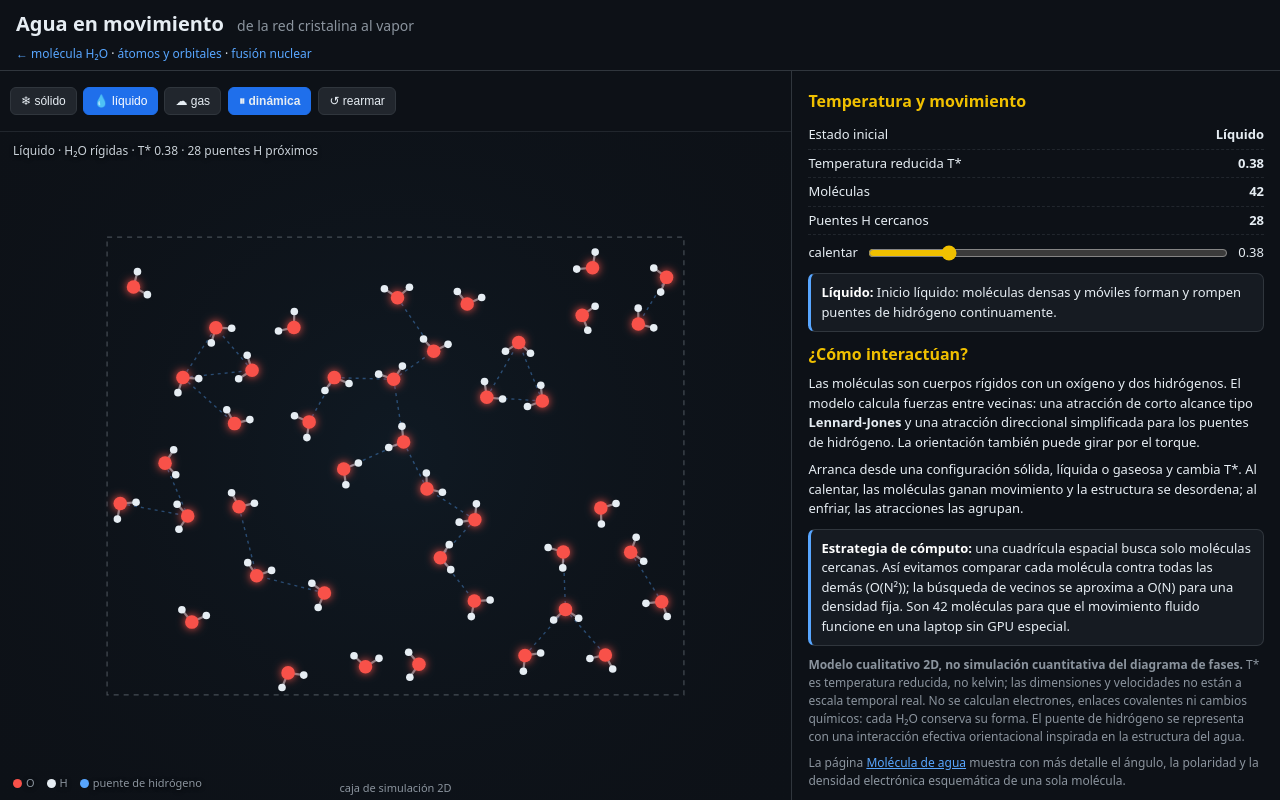
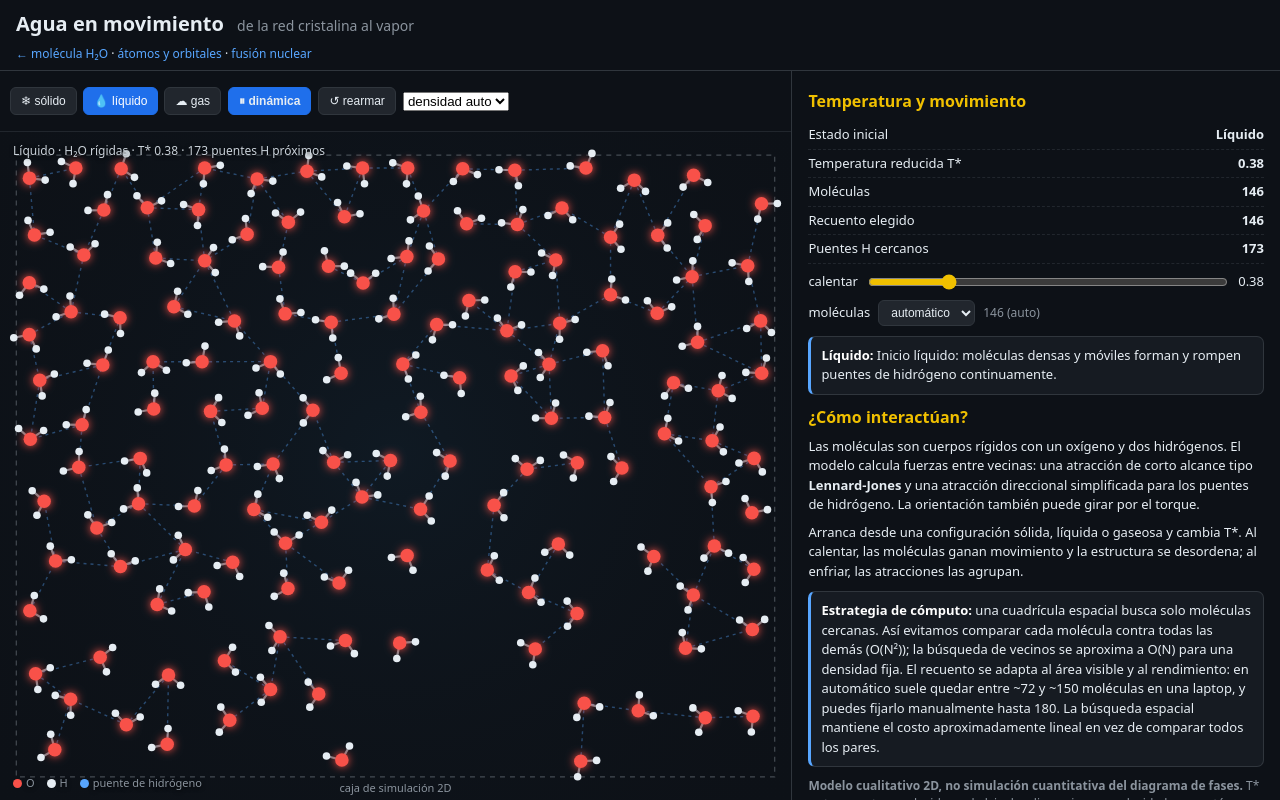
Before and after one commit to alrobles/atomic-simulation, a plain HTML site: page estados-agua.html in a window 1280 px wide. Drawn offline with Linux system fonts and the light colour scheme; animation ran at ten frames a second.

Commit message:
feat(estados-agua): recuento de moleculas configurable y ajuste automatico
- recuento entre 54 y 180 moleculas (automatico por area y rendimiento, o fijo)
- caja de simulacion derivada de la densidad de fase, no de constantes fijas
- medida de FPS para adaptar el recuento

```diff
--- a/estados-agua.html
+++ b/estados-agua.html
@@ -60,6 +60,14 @@
       </div>
       <button id="btnRun" class="go">⏸ dinámica</button>
       <button id="btnReset">↺ rearmar</button>
+      <select id="count" aria-label="Número de moléculas">
+        <option value="auto">densidad auto</option>
+        <option value="72">72</option>
+        <option value="96">96</option>
+        <option value="120">120</option>
+        <option value="150">150</option>
+        <option value="180">180</option>
+      </select>
     </div>
     <div id="canvasWrap">
       <svg id="fallback" viewBox="0 0 600 400" role="img" aria-label="Dibujo de respaldo de moléculas de agua">
@@ -92,14 +100,23 @@
     <h2>Temperatura y movimiento</h2>
     <div class="metric"><span>Estado inicial</span><b id="phaseName">Líquido</b></div>
     <div class="metric"><span>Temperatura reducida T*</span><b id="tempRead">0.38</b></div>
-    <div class="metric"><span>Moléculas</span><b id="nRead">42</b></div>
+    <div class="metric"><span>Moléculas</span><b id="nRead">—</b></div>
+    <div class="metric"><span>Recuento elegido</span><b id="countRead">auto</b></div>
     <div class="metric"><span>Puentes H cercanos</span><b id="hbRead">—</b></div>
     <div class="range"><span>calentar</span><input id="temp" type="range" min="8" max="150" value="38"><span id="tempVal">0.38</span></div>
+    <div class="range"><span>moléculas</span><select id="countSide" style="background:#21262d;color:#e6edf3;border:1px solid #30363d;border-radius:6px;padding:4px 8px;font-size:12px">
+      <option value="auto">automático</option>
+      <option value="72">72</option>
+      <option value="96">96</option>
+      <option value="120">120</option>
+      <option value="150">150</option>
+      <option value="180">180</option>
+    </select><span id="countReadSide" class="note"></span></div>
     <div class="callout" id="phaseDesc"></div>
     <h2>¿Cómo interactúan?</h2>
     <p>Las moléculas son cuerpos rígidos con un oxígeno y dos hidrógenos. El modelo calcula fuerzas entre vecinas: una atracción de corto alcance tipo <b>Lennard‑Jones</b> y una atracción direccional simplificada para los puentes de hidrógeno. La orientación también puede girar por el torque.</p>
     <p>Arranca desde una configuración sólida, líquida o gaseosa y cambia T*. Al calentar, las moléculas ganan movimiento y la estructura se desordena; al enfriar, las atracciones las agrupan.</p>
-    <div class="callout"><b>Estrategia de cómputo:</b> una cuadrícula espacial busca solo moléculas cercanas. Así evitamos comparar cada molécula contra todas las demás (O(N²)); la búsqueda de vecinos se aproxima a O(N) para una densidad fija. Son 42 moléculas para que el movimiento fluido funcione en una laptop sin GPU especial.</div>
+    <div class="callout"><b>Estrategia de cómputo:</b> una cuadrícula espacial busca solo moléculas cercanas. Así evitamos comparar cada molécula contra todas las demás (O(N²)); la búsqueda de vecinos se aproxima a O(N) para una densidad fija. El recuento se adapta al área visible y al rendimiento: en automático suele quedar entre ~72 y ~150 moléculas en una laptop, y puedes fijarlo manualmente hasta 180. La búsqueda espacial mantiene el costo aproximadamente lineal en vez de comparar todos los pares.</div>
     <p class="note"><b>Modelo cualitativo 2D, no simulación cuantitativa del diagrama de fases.</b> T* es temperatura reducida, no kelvin; las dimensiones y velocidades no están a escala temporal real. No se calculan electrones, enlaces covalentes ni cambios químicos: cada H₂O conserva su forma. El puente de hidrógeno se representa con una interacción efectiva orientacional inspirada en la estructura del agua.</p>
     <p class="note">La página <a href="agua.html" style="color:#58a6ff">Molécula de agua</a> muestra con más detalle el ángulo, la polaridad y la densidad electrónica esquemática de una sola molécula.</p>
   </aside>
--- a/js/estados-agua.js
+++ b/js/estados-agua.js
@@ -4,7 +4,9 @@
 (function () {
 "use strict";
 
-const N = 42;
+const MIN_PARTICLES = 54;
+const MAX_PARTICLES = 180;
+const DEFAULT_PARTICLES = 96;
 const SIGMA = 1;
 const CUTOFF = 2.5 * SIGMA;
 const EPS_LJ = 0.22;
@@ -45,8 +47,9 @@ const canvas = $("sim"), ctx = canvas.getContext("2d");
 const COLORS = { bg: "#0d1117", O: "#f85149", H: "#e6edf3", hb: "#58a6ff", gold: "#f0c000" };
 
 let molecules = [], bonds = [], phase = "liquid", targetT = PHASES.liquid.target;
+let particleTarget = DEFAULT_PARTICLES, manualCount = 0, perfEma = 16.7, lastAdapt = 0;
 let paused = false, box = { x: 0, y: 0, w: 0, h: 0 }, unit = 40;
-let W = 0, H = 0, frameCount = 0, statCount = 0;
+let W = 0, H = 0, frameCount = 0, statCount = 0, fpsWindow = [];
 let last = performance.now(), prng = 90210;
 
 function rand() {
@@ -69,17 +72,15 @@ function fit() {
 }
 
 function setBox() {
-  const fullW = Math.max(9, (W - 32) / unit);
-  const fullH = Math.max(8, (H - 32) / unit);
-  if (phase === "gas") {
-    box.w = fullW; box.h = fullH;
-  } else if (phase === "liquid") {
-    box.w = Math.min(fullW, Math.max(10.5, fullW * 0.76));
-    box.h = Math.min(fullH, Math.max(8.2, fullH * 0.72));
-  } else {
-    box.w = Math.min(fullW, Math.max(10, 11.2));
-    box.h = Math.min(fullH, Math.max(8, 9.2));
-  }
+  const n = molecules.length || particleTarget;
+  const density = phase === "gas" ? 0.30 : phase === "liquid" ? 0.52 : 0.62;
+  const aspect = phase === "gas" ? 1.22 : 0.82;
+  const maxArea = Math.max(1, ((W - 40) / unit) * ((H - 40) / unit));
+  const need = Math.sqrt(n / density);
+  let w = need, h = need * aspect;
+  if (w * h > maxArea) { const k = Math.sqrt(maxArea / (w * h)); w *= k; h *= k; }
+  box.w = Math.max(8, w);
+  box.h = Math.max(6.5, h);
   // Molecule coordinates are local to the centered simulation box.
   box.x = 0;
   box.y = 0;
@@ -98,7 +99,8 @@ function newMolecule(x, y, theta, thermalScale = 0.45) {
 function initializePositions() {
   molecules = [];
   if (phase === "solid") {
-    const nx = 7, ny = 6, spacing = 1.08;
+    const nx = Math.max(4, Math.ceil(Math.sqrt(particleTarget * box.w / Math.max(1, box.h))));
+    const ny = Math.ceil(particleTarget / nx), spacing = Math.min(1.15, Math.max(0.88, Math.sqrt((box.w * box.h) / particleTarget)));
     const gridW = (nx - 1) * spacing, gridH = (ny - 1) * spacing * 0.88;
     for (let row = 0; row < ny; row++) {
       for (let col = 0; col < nx; col++) {
@@ -109,7 +111,7 @@ function initializePositions() {
     }
   } else {
     let attempts = 0;
-    while (molecules.length < N && attempts++ < 12000) {
+    while (molecules.length < particleTarget && attempts++ < 12000) {
       const x = box.x + 0.8 + rand() * (box.w - 1.6);
       const y = box.y + 0.8 + rand() * (box.h - 1.6);
       if (molecules.every(m => (m.x - x) ** 2 + (m.y - y) ** 2 > 0.78 ** 2)) {
@@ -117,14 +119,71 @@ function initializePositions() {
       }
     }
     // Fallback only for narrow/mobile boxes where rejection sampling packs slowly.
-    while (molecules.length < N) {
-      const i = molecules.length, cols = 7;
+    while (molecules.length < particleTarget) {
+      const i = molecules.length, cols = Math.max(4, Math.ceil(Math.sqrt(particleTarget)));
       const x = box.x + 0.9 + (i % cols) * Math.max(0.9, (box.w - 1.8) / (cols - 1));
       const y = box.y + 0.9 + Math.floor(i / cols) * 0.95;
       molecules.push(newMolecule(Math.min(box.x + box.w - 0.6, x), Math.min(box.y + box.h - 0.6, y), rand() * Math.PI * 2, Math.sqrt(targetT) * 0.78));
     }
   }
   bonds = [];
+}
+
+function resizeParticles(next) {
+  next = Math.max(MIN_PARTICLES, Math.min(MAX_PARTICLES, Math.round(next)));
+  if (next === molecules.length) return;
+  if (next < molecules.length) { molecules.length = next; }
+  else {
+    while (molecules.length < next) {
+      const x = box.x + 0.8 + rand() * Math.max(1, box.w - 1.6);
+      const y = box.y + 0.8 + rand() * Math.max(1, box.h - 1.6);
+      molecules.push(newMolecule(x, y, rand() * Math.PI * 2, Math.sqrt(targetT) * 0.55));
+    }
+  }
+  particleTarget = next;
+  setBox();
+  computeForces();
+  updateStats();
+}
+
+function chooseParticleCount(mode) {
+  if (mode === "auto") {
+    const area = Math.max(1, W * H);
+    const base = Math.round(area / 2600);
+    particleTarget = Math.max(MIN_PARTICLES, Math.min(MAX_PARTICLES, base));
+    manualCount = 0;
+  } else {
+    manualCount = Math.max(MIN_PARTICLES, Math.min(MAX_PARTICLES, +mode || DEFAULT_PARTICLES));
+    particleTarget = manualCount;
+  }
+  resizeParticles(particleTarget);
+  const countRead = document.getElementById("countRead");
+  const countReadSide = document.getElementById("countReadSide");
+  const countSel = document.getElementById("count");
+  const countSelSide = document.getElementById("countSide");
+  const label = manualCount ? String(particleTarget) : "auto";
+  if (countRead) countRead.textContent = particleTarget;
+  if (countReadSide) countReadSide.textContent = `${particleTarget} (${label})`;
+  if (countSel) countSel.value = mode === "auto" ? "auto" : String(particleTarget);
+  if (countSelSide) countSelSide.value = mode === "auto" ? "auto" : String(particleTarget);
+}
+
+function adaptParticles(dtMs) {
+  perfEma = perfEma * 0.92 + dtMs * 0.08;
+  fpsWindow.push(dtMs);
+  if (fpsWindow.length > 45) fpsWindow.shift();
+  const now = performance.now();
+  if (now - lastAdapt < 1800) return;
+  lastAdapt = now;
+  const avg = fpsWindow.reduce((a, b) => a + b, 0) / fpsWindow.length;
+  if (manualCount) return;
+  if (avg > 24 && particleTarget < MAX_PARTICLES) {
+    resizeParticles(Math.min(MAX_PARTICLES, particleTarget + Math.max(6, Math.round(particleTarget * 0.08))));
+  } else if (avg > 34 && particleTarget < MAX_PARTICLES) {
+    resizeParticles(Math.min(MAX_PARTICLES, particleTarget + Math.max(4, Math.round(particleTarget * 0.05))));
+  } else if (avg < 13 && particleTarget > MIN_PARTICLES) {
+    resizeParticles(Math.max(MIN_PARTICLES, particleTarget - Math.max(6, Math.round(particleTarget * 0.10))));
+  }
 }
 
 function reset(nextPhase = phase) {
@@ -135,6 +194,7 @@ function reset(nextPhase = phase) {
   $("tempRead").textContent = targetT.toFixed(2);
   document.querySelectorAll("#phases button").forEach(b => b.classList.toggle("on", b.dataset.phase === phase));
   if (!fit()) { requestAnimationFrame(() => reset(nextPhase)); return; }
+  particleTarget = manualCount || particleTarget;
   setBox();
   prng = 90210 + Math.round(targetT * 1000);
   initializePositions();
@@ -284,6 +344,10 @@ function updateStats() {
   $("phaseName").textContent = phaseLabel;
   $("tempRead").textContent = targetT.toFixed(2);
   $("nRead").textContent = molecules.length;
+  const countRead = $("countRead");
+  const countReadSide = $("countReadSide");
+  if (countRead) countRead.textContent = particleTarget;
+  if (countReadSide) countReadSide.textContent = `${particleTarget} (${manualCount ? "manual" : "auto"})`;
   $("hbRead").textContent = bonds.length;
   $("tempVal").textContent = targetT.toFixed(2);
   $("label").textContent = `${phaseLabel} · H₂O rígidas · T* ${targetT.toFixed(2)} · ${bonds.length} puentes H próximos`;
@@ -301,6 +365,9 @@ $("btnRun").onclick = () => {
   paused = !paused;
   $("btnRun").textContent = paused ? "▶ continuar" : "⏸ dinámica";
 };
+const syncCount = e => chooseParticleCount(e.target.value);
+$("count").onchange = syncCount;
+$("countSide").onchange = syncCount;
 $("temp").oninput = e => {
   targetT = +e.target.value / 100;
   $("tempVal").textContent = targetT.toFixed(2);
@@ -309,6 +376,7 @@ $("temp").oninput = e => {
 window.addEventListener("resize", () => reset(phase));
 
 function frame(now) {
+  const frameStart = performance.now();
   const realDt = Math.min(0.04, Math.max(0, (now - last) / 1000));
   last = now;
   if (!paused && molecules.length) {
@@ -320,13 +388,14 @@ function frame(now) {
   }
   draw();
   if (++frameCount % 12 === 0) updateStats();
+  adaptParticles(performance.now() - frameStart);
   requestAnimationFrame(frame);
 }
 
-if (fit()) reset("liquid");
+if (fit()) { chooseParticleCount("auto"); reset("liquid"); }
 requestAnimationFrame(frame);
 })();
 
 if (typeof module !== "undefined")
-  module.exports = { N, SIGMA, CUTOFF, EPS_LJ, EPS_HB, ljPotential, donorAlignment, PHASES };
+  module.exports = { MIN_PARTICLES, MAX_PARTICLES, DEFAULT_PARTICLES, SIGMA, CUTOFF, EPS_LJ, EPS_HB, ljPotential, donorAlignment, PHASES };
 })();
```
